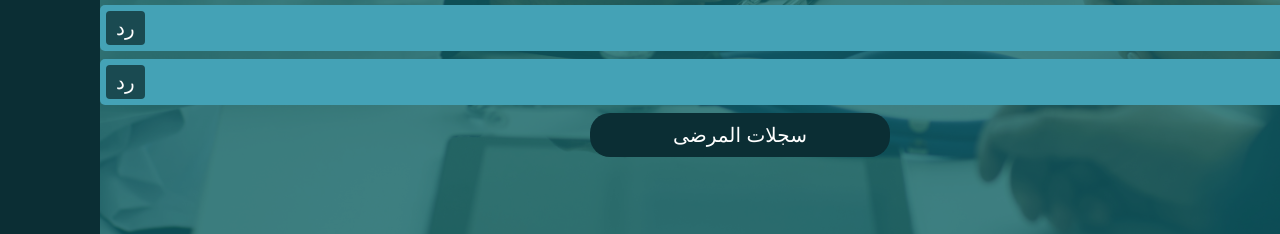
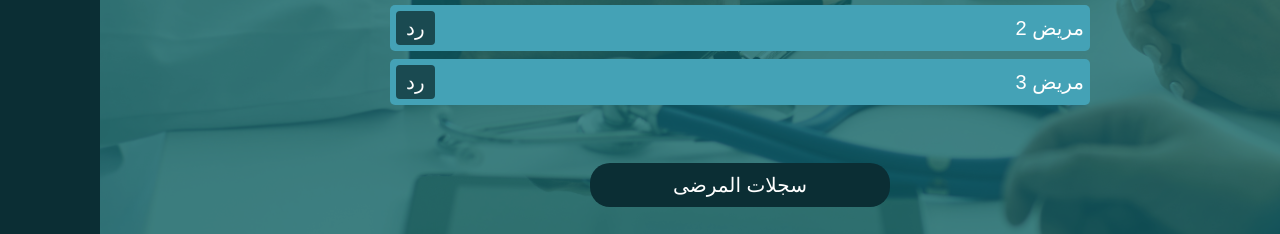
Before and after one commit to Reham-Fagih/Tamni, a website: page public/doctorpage.html in a window 1280 px wide. Shown: the part 298-532 px from the top of the page. Drawn offline with Linux system fonts and the light colour scheme.

Commit message:
Fix : inbox css

```diff
--- a/public/style.css
+++ b/public/style.css
@@ -364,6 +364,10 @@ h2{
     background-position: center;
     padding: 80px 0;
     margin: 0 auto;
+    display: flex;
+    flex-direction: column;
+    align-items: center;
+    justify-items: center;
   }
 
   .inbox h2 {
@@ -377,6 +381,7 @@ h2{
     display: flex;
     flex-direction: column;
     gap: 8px;
+    width: 700px;
   }
 
   .patient {
@@ -411,8 +416,8 @@ h2{
     border: none;
     color: #ffffff;
     background-color: #0B2E34;
-
     align-self: center;
     width: 300px;
+    margin-top: 50px;
 
 }
```
